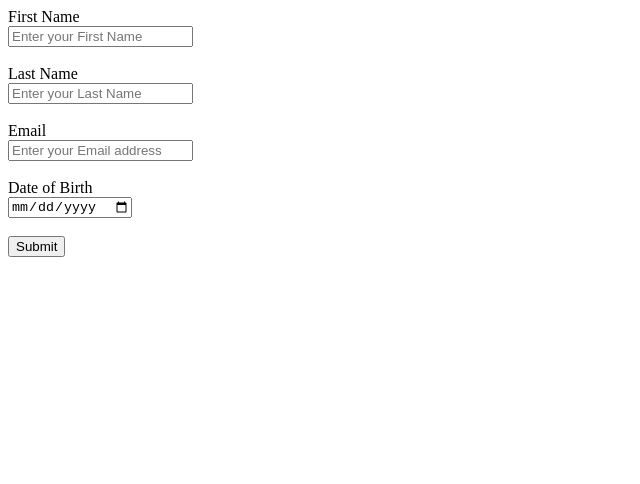
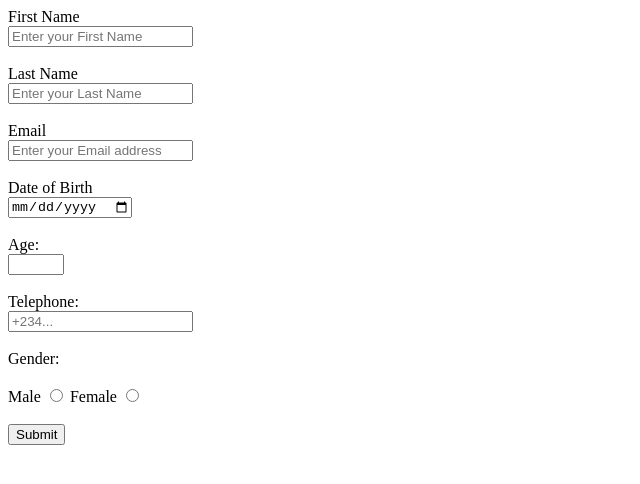
Before and after one commit to Cherry-tech14/cherry-bloom, a plain HTML site: page form.html in a window 1280 px wide. Shown: the whole page, without its empty margins (0-640 px from the left). Drawn offline with Linux system fonts and the light colour scheme.

Commit message:
html form and use of radio button

```diff
--- a/form.html
+++ b/form.html
@@ -18,6 +18,21 @@
             <label for="dob">Date of Birth</label><br>
             <input type="date" id="dob" name="Date of Birth"><br><br>
 
+            <label for="age">Age:</label><br>
+            <input type="number" id="age" name="age" min="18" max="45"><br><br>
+
+            <label for="tpn">Telephone:</label><br>
+            <input type="tel" id="" name="phone-number" placeholder="+234..."><br><br>
+
+            <label for="gender">Gender:</label><br><br>
+            <label for="male">Male</label>
+            <input type="radio" name="male" id="male" value="male">
+
+            <label for="female">Female</label>
+            <input type="radio" name="gender" id="female " value="female"><br><br>
+
+
+
             <input type="submit" value="Submit">
 
 
```
